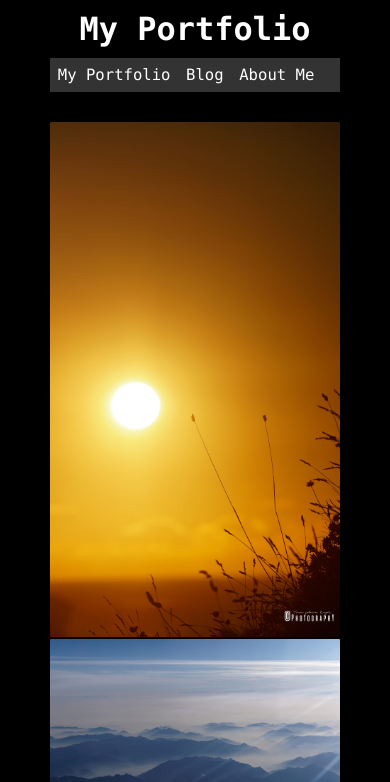
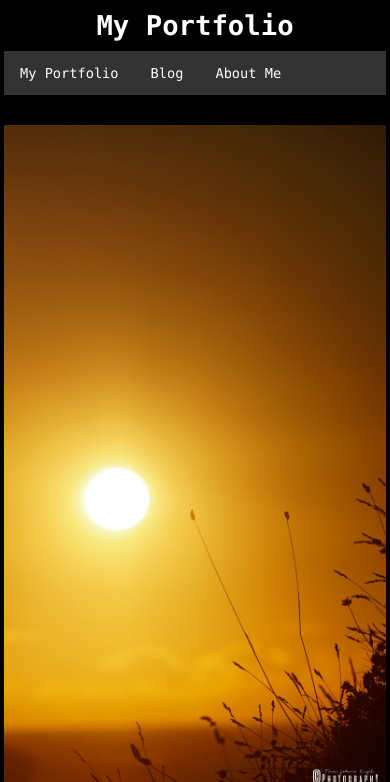
Before and after one commit to EngelT/Portfolio, a plain HTML site: page index.html in a window 390 px wide. Shown: the top 782 px of the page. Drawn offline with Linux system fonts and the light colour scheme.

Commit message:
responsive, font

```diff
--- a/style.css
+++ b/style.css
@@ -105,14 +105,11 @@ h1 {
         padding: 50px, 0, 0, 0;
         width: 100%;
     }
-    .navBar li a {
-        font-size: 4vw;
-        padding: 2vw;
-    }
     body {
         margin: 0;
-        margin-left: 50px;
-        margin-right: 50px;
+        margin-left: 4px;
+        margin-right: 4px;
+        font-size: 3.5vw;
 
     }
 
```
